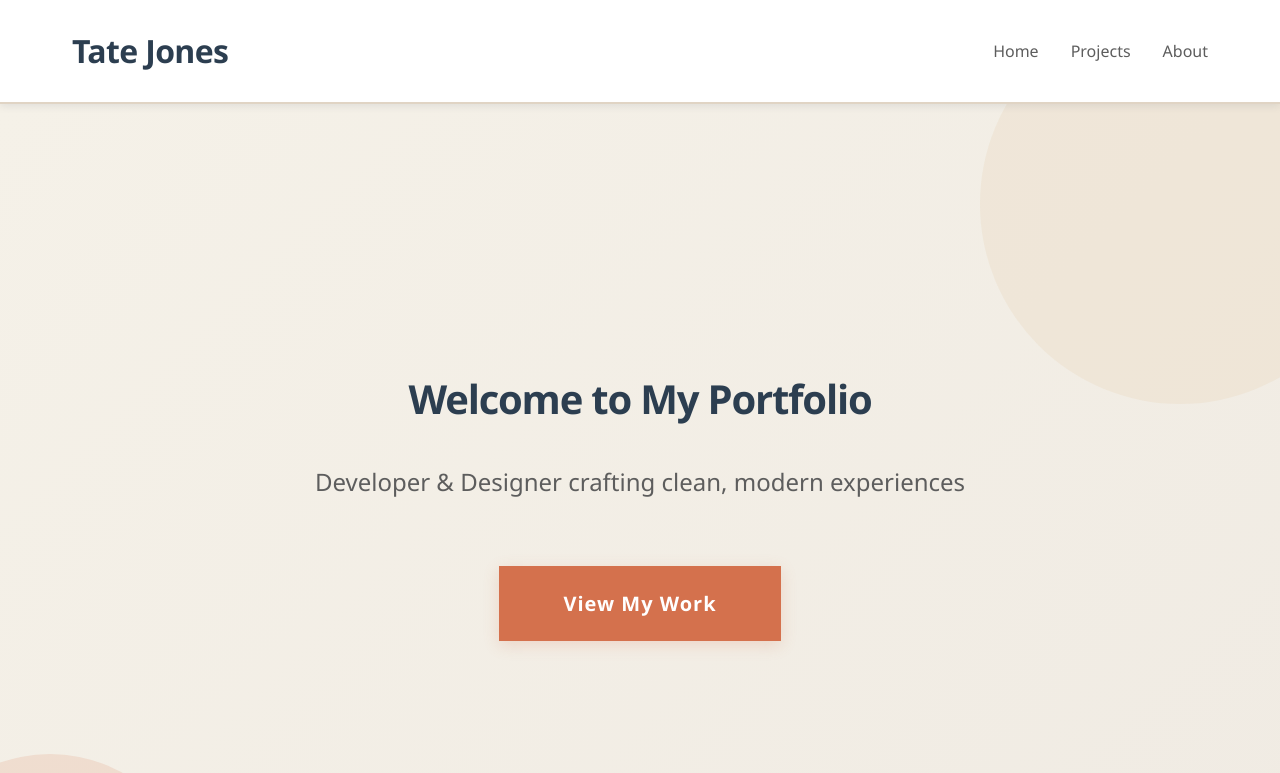
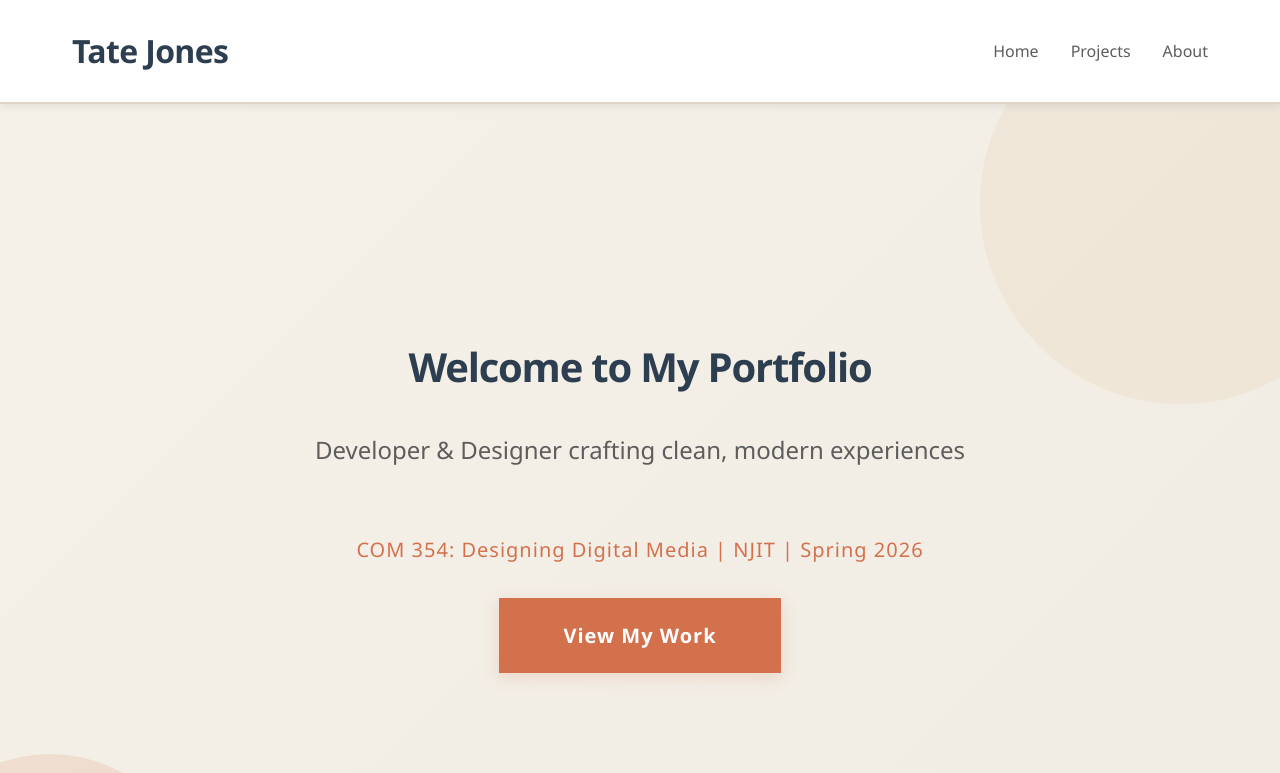
Before and after one commit to tatejones2/com354site, a React (Vite) app: page / in a window 1280 px wide. Shown: the top 773 px of the page. Built offline with nearby package versions, Linux system fonts and the light colour scheme.

Commit message:
Add COM 354 course information to hero section

```diff
--- a/src/components/Hero.css
+++ b/src/components/Hero.css
@@ -68,6 +68,14 @@
   line-height: 1.6;
 }
 
+.hero-course {
+  font-size: var(--font-size-large);
+  color: var(--color-accent);
+  margin-bottom: var(--spacing-lg);
+  font-weight: 500;
+  letter-spacing: 0.05em;
+}
+
 .hero-cta {
   background-color: var(--color-accent);
   color: white;
--- a/src/components/Hero.jsx
+++ b/src/components/Hero.jsx
@@ -6,6 +6,7 @@ export default function Hero() {
       <div className="hero-content">
         <h1 className="hero-title">Welcome to My Portfolio</h1>
         <p className="hero-subtitle">Developer & Designer crafting clean, modern experiences</p>
+        <p className="hero-course">COM 354: Designing Digital Media | NJIT | Spring 2026</p>
         <button className="hero-cta" onClick={() => {
           document.getElementById('projects').scrollIntoView({ behavior: 'smooth' })
         }}>
```
